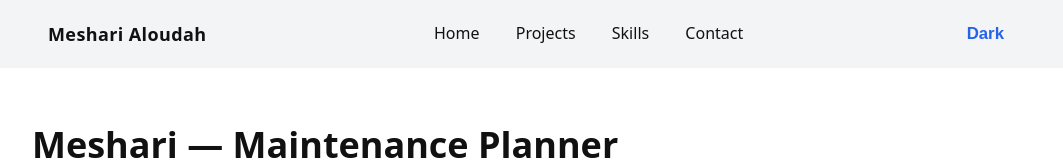
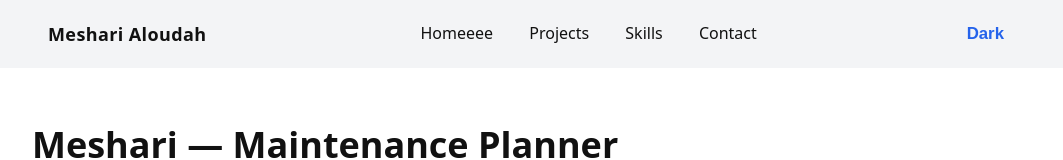
Before and after one commit to Meshariko/My-First-WebSite, a plain HTML site: page index.html in a window 1280 px wide. Shown: the top 160 px of the page, without its empty margins (108-1171 px from the left). Drawn offline with Linux system fonts and the light colour scheme; files whose address does not match are found by name.

Commit message:
Fix typo in home link text and add spacing in the head section

```diff
--- a/index.html
+++ b/index.html
@@ -4,6 +4,7 @@
   <meta charset="utf-8">
   <meta name="viewport" content="width=device-width,initial-scale=1">
   <title>Meshari — Maintenance Planner Portfolio</title>
+
   <link rel="stylesheet" href="css/styles.css">
 </head>
 <body>
@@ -11,7 +12,8 @@
     <div class="container">
   <h1 class="logo">Meshari Aloudah</h1>
       <nav id="siteNav" class="site-nav">
-        <a class="nav-link" href="#home">Home</a>
+        <a class="nav-link" href="#home">Homeeee
+        </a>
         <a class="nav-link" href="#projects">Projects</a>
         <a class="nav-link" href="#skills">Skills</a>
         <a class="nav-link" href="#contact">Contact</a>
```
